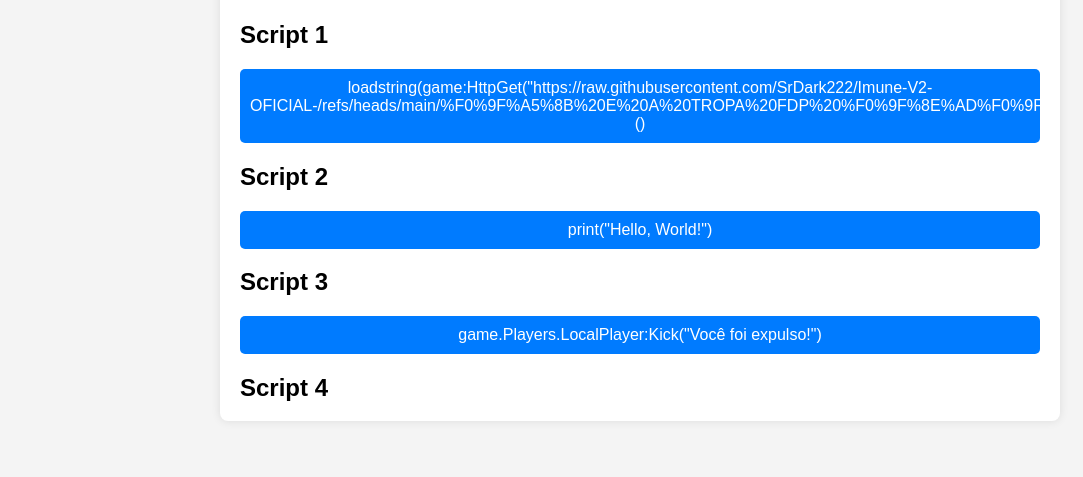
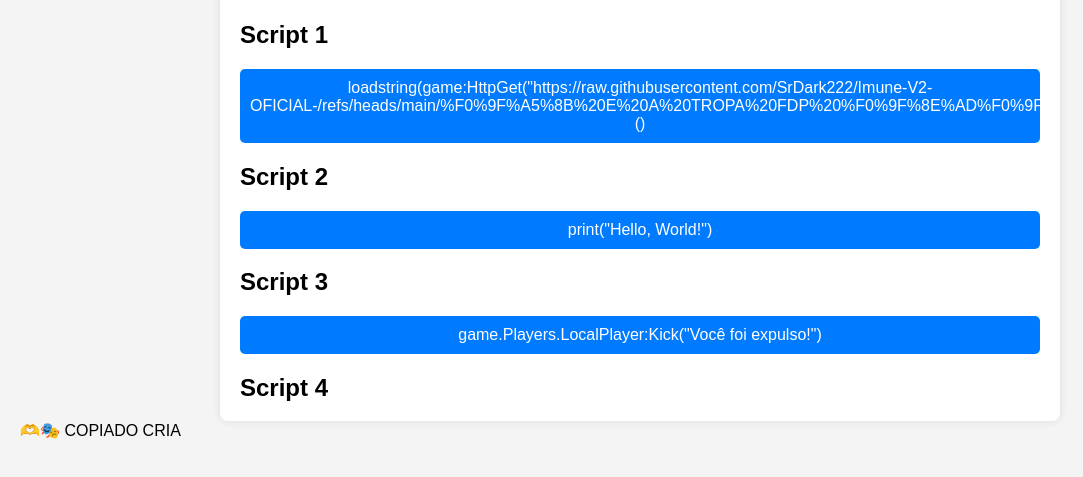
Before and after one commit to TERCEIRO-COMANDO-DA-CAPITAL/GRAVAR-TELA-, a plain HTML site: page index.html in a window 1280 px wide. Shown: the part 119-596 px from the top of the page, without its empty margins (0-1083 px from the left). Drawn offline with Linux system fonts and the light colour scheme.

Commit message:
Update index.html

```diff
--- a/index.html
+++ b/index.html
@@ -72,6 +72,7 @@
             </div>
         </div>
     </div>
+    <div id="toast" class="toast">🫶🎭 COPIADO CRIA</div>
     <script src="script.js"></script>
 </body>
 </html>
```
